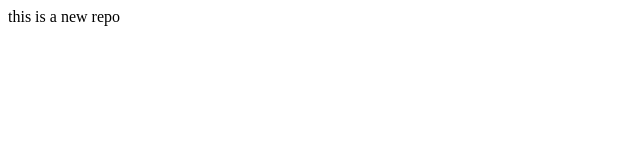
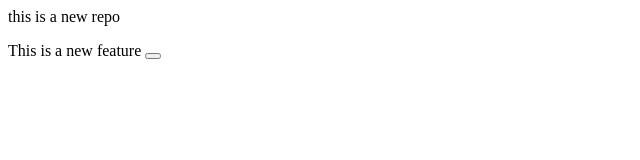
Before and after one commit to Shreejith27/Localrepo, a plain HTML site: page localRepo/index.html in a window 1280 px wide. Shown: the whole page, without its empty margins (0-640 px from the left). Drawn offline with Linux system fonts and the light colour scheme.

Commit message:
add button

```diff
--- a/localRepo/index.html
+++ b/localRepo/index.html
@@ -1 +1,2 @@
 <p>this is a new repo</p>
+<p>This is a new feature <button></button>  </p>
```
